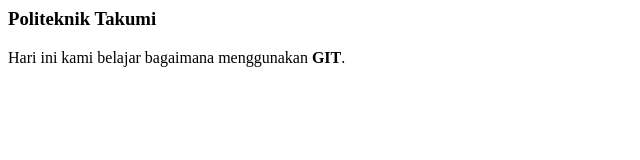
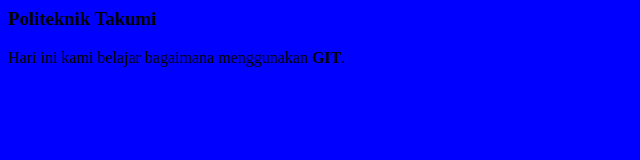
Before and after one commit to LawlietEL/takumi, a plain HTML site: page index.html in a window 1280 px wide. Shown: the whole page, without its empty margins (0-640 px from the left). Drawn offline with Linux system fonts and the light colour scheme.

Commit message:
Menambahkan profil.css

```diff
--- a/index.html
+++ b/index.html
@@ -1,6 +1,7 @@
 <html xmlns="http://www.w3.org/1999/xhtml">
 <head>
     <title>Belajar GIT 1</title>
+    <link href="profil.css" rel="stylesheet" />
 </head>
 <body>
     <div><h3>Politeknik Takumi</h3></div>
--- /dev/null
+++ b/profil.css
@@ -0,0 +1,3 @@
+body{
+    background-color: blue;
+}
```
